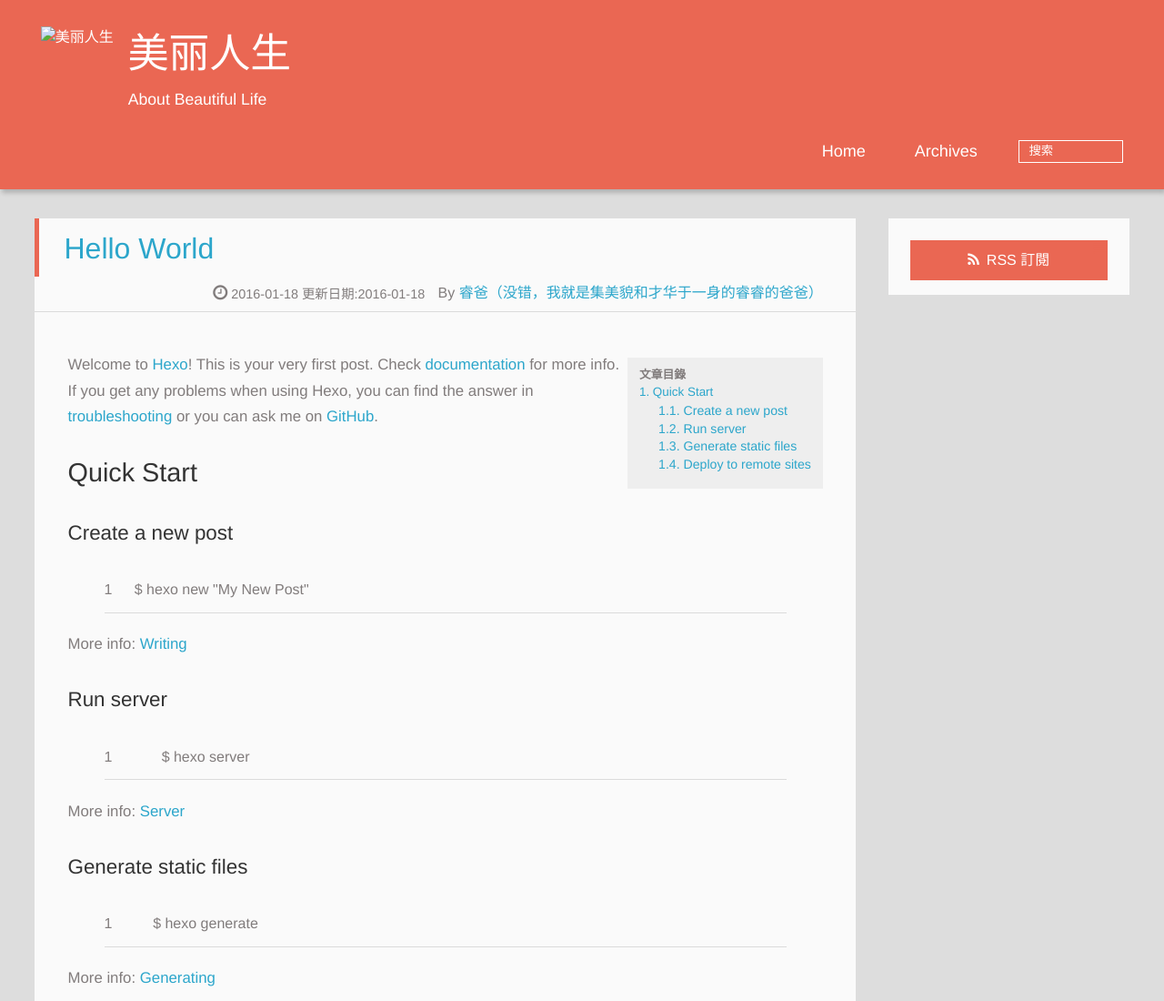
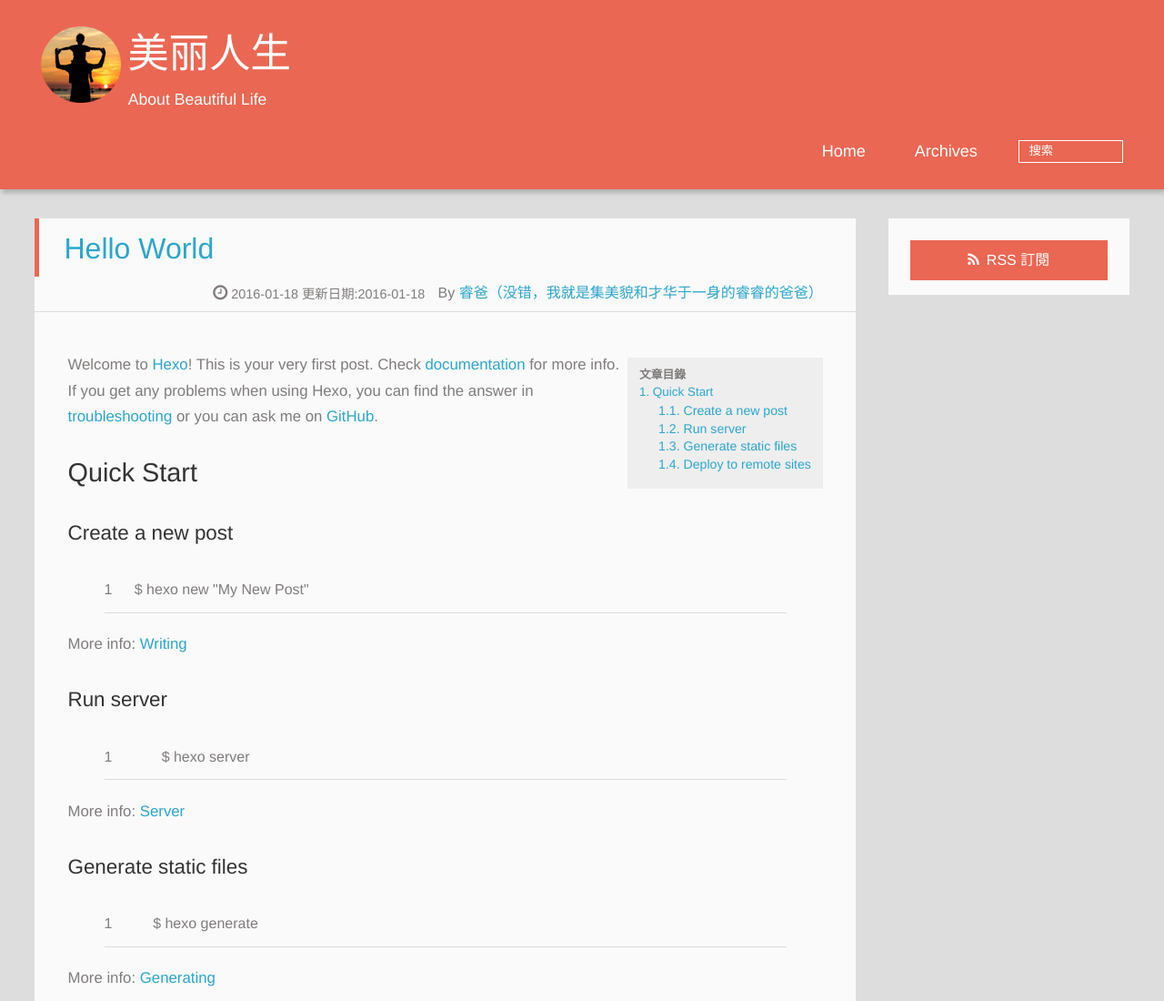
Before and after one commit to Jialinguo/Jialinguo.github.io, a plain HTML site: page 2016/01/18/hello-world/index.html in a window 1280 px wide. Shown: the top 1100 px of the page at 91% size. Drawn offline with Linux system fonts and the light colour scheme; a script that the page names is missing; files whose address does not match are found by name.

Commit message:
Site updated: 2016-01-23 16:38:28

```diff
--- a/2016/01/18/hello-world/index.html
+++ b/2016/01/18/hello-world/index.html
@@ -15,7 +15,7 @@
 
 
 
-    <link rel="icon" href="/img/favicon.ico">
+    <link rel="icon" href="/img/favicon_bl.ico">
 
 
     <link rel="apple-touch-icon" href="/img/pacman.jpg">
@@ -29,7 +29,7 @@
       <div>
 
 			<div id="imglogo">
-				<a href="/"><img src="/img/beautfullife_logo.png" alt="美丽人生" title="美丽人生"/></a>
+				<a href="/"><img src="/img/beaulife_logo.png" alt="美丽人生" title="美丽人生"/></a>
 			</div>
 
 			<div id="textlogo">
```
Also changed, not shown: 2016/01/19/children/index.html (+2 -2 lines), 2016/01/19/呵护孩子的心路/index.html (+2 -2 lines), archives/2016/01/index.html (+2 -2 lines), archives/2016/index.html (+2 -2 lines), archives/index.html (+2 -2 lines), index.html (+2 -2 lines), img/beaulife_logo.png (renamed from img/beautifullife_logo.png), img/favicon-bl.ico (added).
